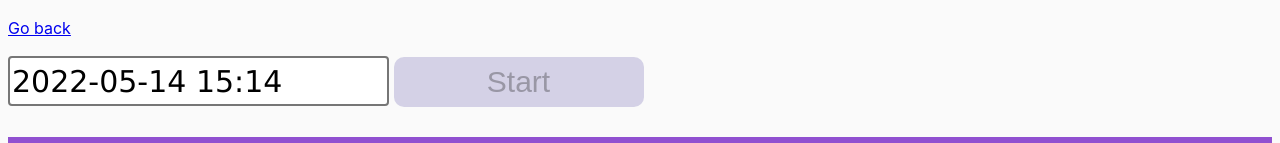
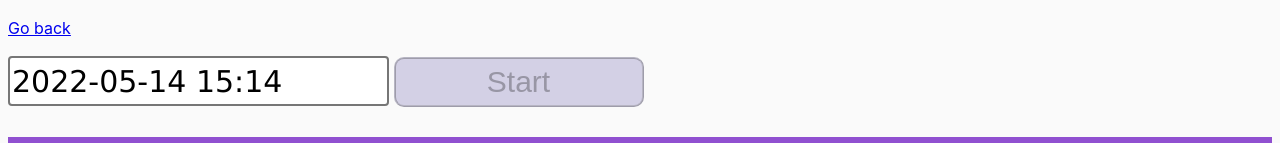
Before and after one commit to Olga-94/goit-js-hw--09, a website built with Parcel: page src/02-timer.html in a window 1280 px wide. Shown: the top 143 px of the page. Built offline with nearby package versions, Linux system fonts and the light colour scheme.

Commit message:
task 02 done

```diff
--- a/src/css/common.css
+++ b/src/css/common.css
@@ -20,7 +20,7 @@ img {
 
 button {
   border-radius: 10px;
-  border-style: none;
+  border-style: ridge;
   width: 250px;
   height: 50px;
   background-color: #1603802a;
```
